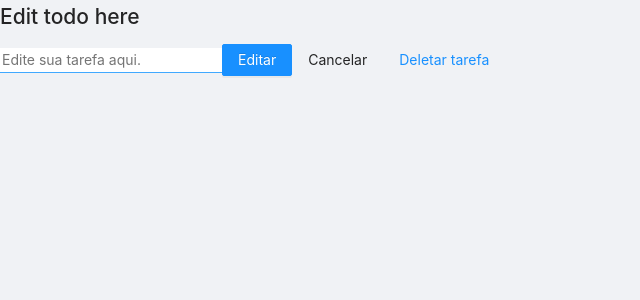
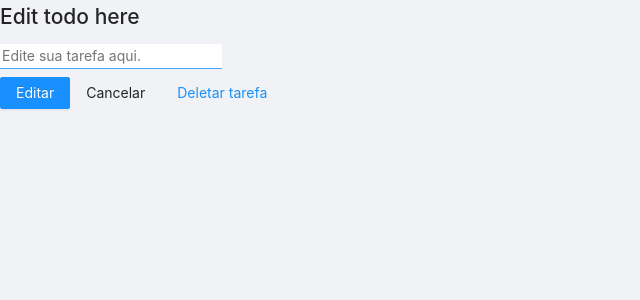
Before and after one commit to ranielsobrinho/flex-todos, a React (Create React App) app: page /todos/1 in a window 1280 px wide. Shown: the top 300 px of the page, without its empty margins (0-640 px from the left). Built offline with nearby package versions, Linux system fonts and the light colour scheme; no server answers.

Commit message:
refactor: import css file and add classes to use in css

```diff
--- a/src/pages/EditTodo/index.jsx
+++ b/src/pages/EditTodo/index.jsx
@@ -1,4 +1,5 @@
 import React, { useState, useEffect } from "react";
+import "./index.css";
 import Api from "../../services/Api";
 import { useParams, useNavigate } from "react-router-dom";
 import { Button } from "antd";
@@ -49,14 +50,15 @@ export default function EditTodo() {
       .catch((error) => console.log(error));
   }
   return (
-    <div>
+    <div className="edit-container">
       <h2>Edit todo here</h2>
-      <form onSubmit={handleSubmit(submit)}>
+      <form onSubmit={handleSubmit(submit)} className="edit-form">
         <input
           type="text"
           {...register("content")}
           placeholder="Edite sua tarefa aqui."
         />
+        <div className="edit-buttons">
           <Button type="primary" htmlType="submit">
             Editar
           </Button>
@@ -76,6 +78,7 @@ export default function EditTodo() {
           >
             Deletar tarefa
           </Button>
+        </div>
       </form>
     </div>
   );
```
Lines whose indentation alone changed are shown as unchanged.
